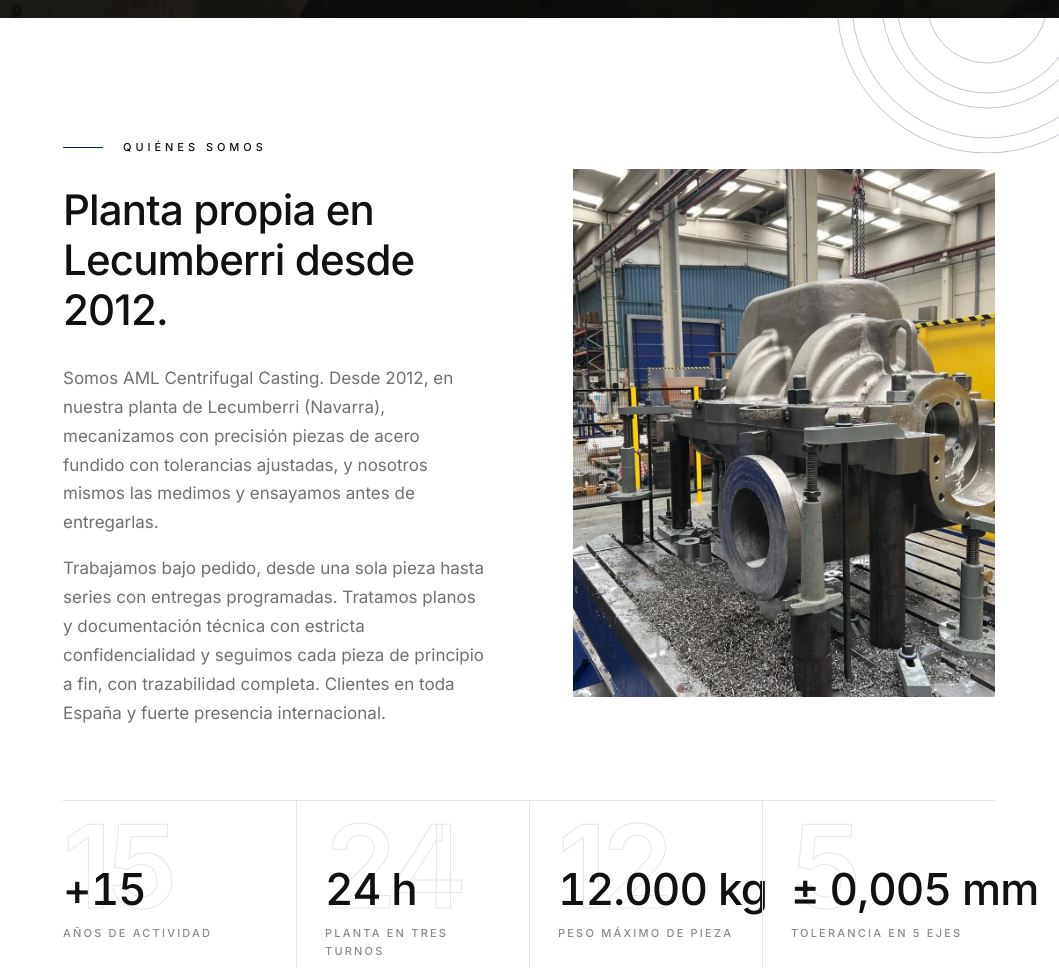
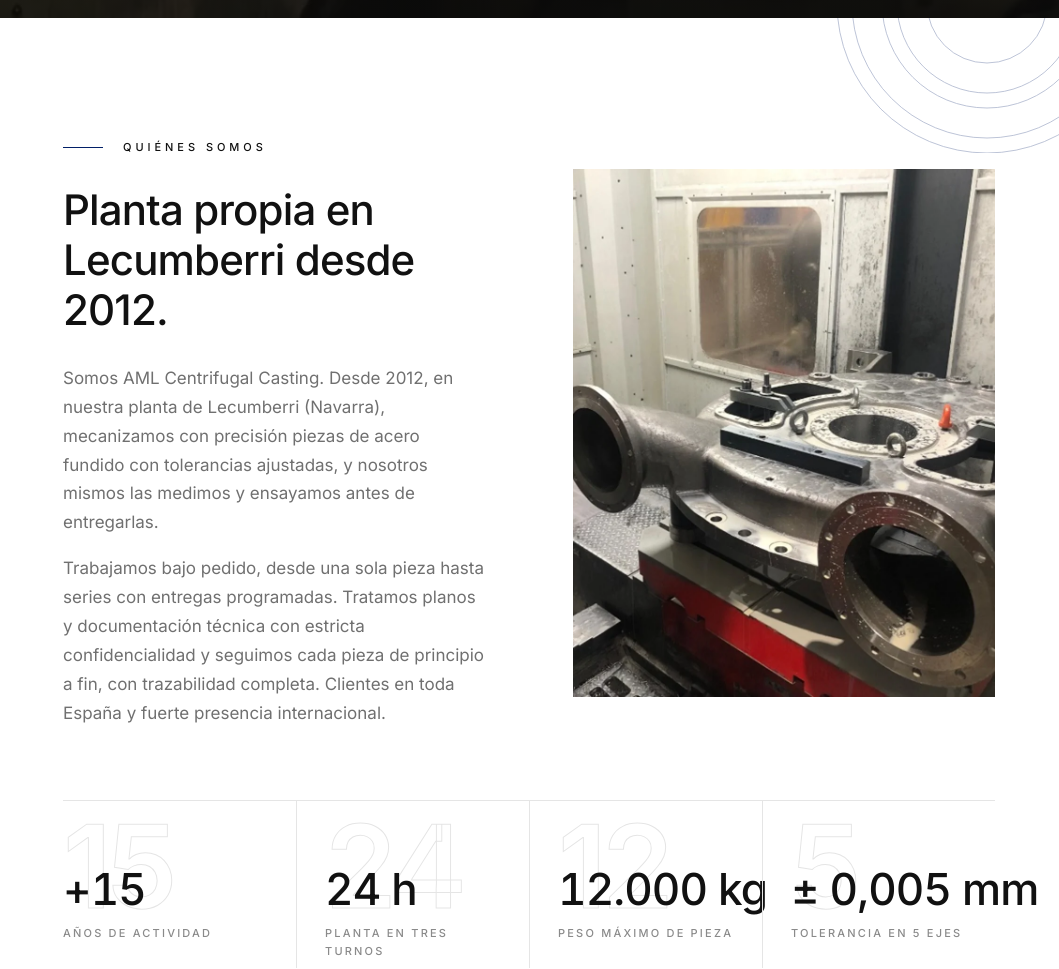
Before and after one commit to lucasvicubas-99/AMLCCTestWEB, a plain HTML site: page v10.html in a window 1280 px wide. Shown: the part 782-1751 px from the top of the page, without its empty margins (221-1280 px from the left). Drawn offline with Linux system fonts and the light colour scheme; grey boxes are pictures that could not be loaded.

Commit message:
Inicio v9 y v10: foto de carcasa en el centro de mecanizado en Quiénes somos
Co-Authored-By: Claude Opus 5.5 <noreply@anthropic.com>
Claude-Session: https://claude.ai/code/session_016nMDpf3P5cqfxsyKo8KeHj

```diff
--- a/v10.html
+++ b/v10.html
@@ -83,8 +83,8 @@
         <p class="text">Trabajamos bajo pedido, desde una sola pieza hasta series con entregas programadas. Tratamos planos y documentación técnica con estricta confidencialidad y seguimos cada pieza de principio a fin, con trazabilidad completa. Clientes en toda España y fuerte presencia internacional.</p>
       </div>
           </div>
-    <!-- FOTO: carcasa multietapa amarrada en la mesa de mecanizado -->
-    <figure class="split__media"><img src="./assets/planta-multistage-casing.webp" alt="Carcasa multietapa de acero fundido amarrada en la mesa de mecanizado" width="1600" height="1200" loading="lazy"></figure>
+    <!-- FOTO: carcasa de bomba amarrada en el centro de mecanizado -->
+    <figure class="split__media"><img src="./assets/carcasa-centro-mecanizado.webp" alt="Carcasa de bomba de acero fundido amarrada en la mesa de un centro de mecanizado" width="900" height="1125" loading="lazy"></figure>
   </div>
   <div class="wrap">
     <div class="figs" role="list">
```
Also changed, not shown: v9.html (+1 -1 lines), assets/carcasa-centro-mecanizado.webp (added).
